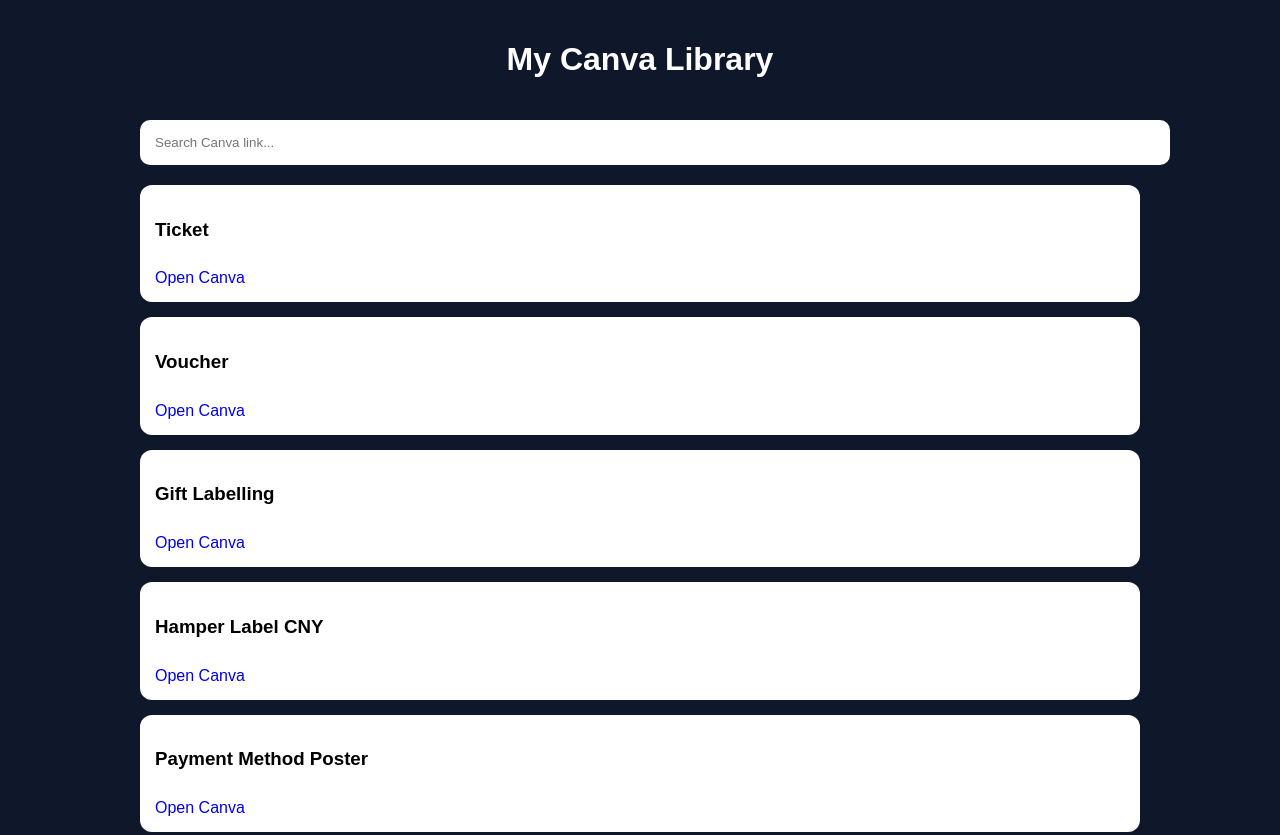
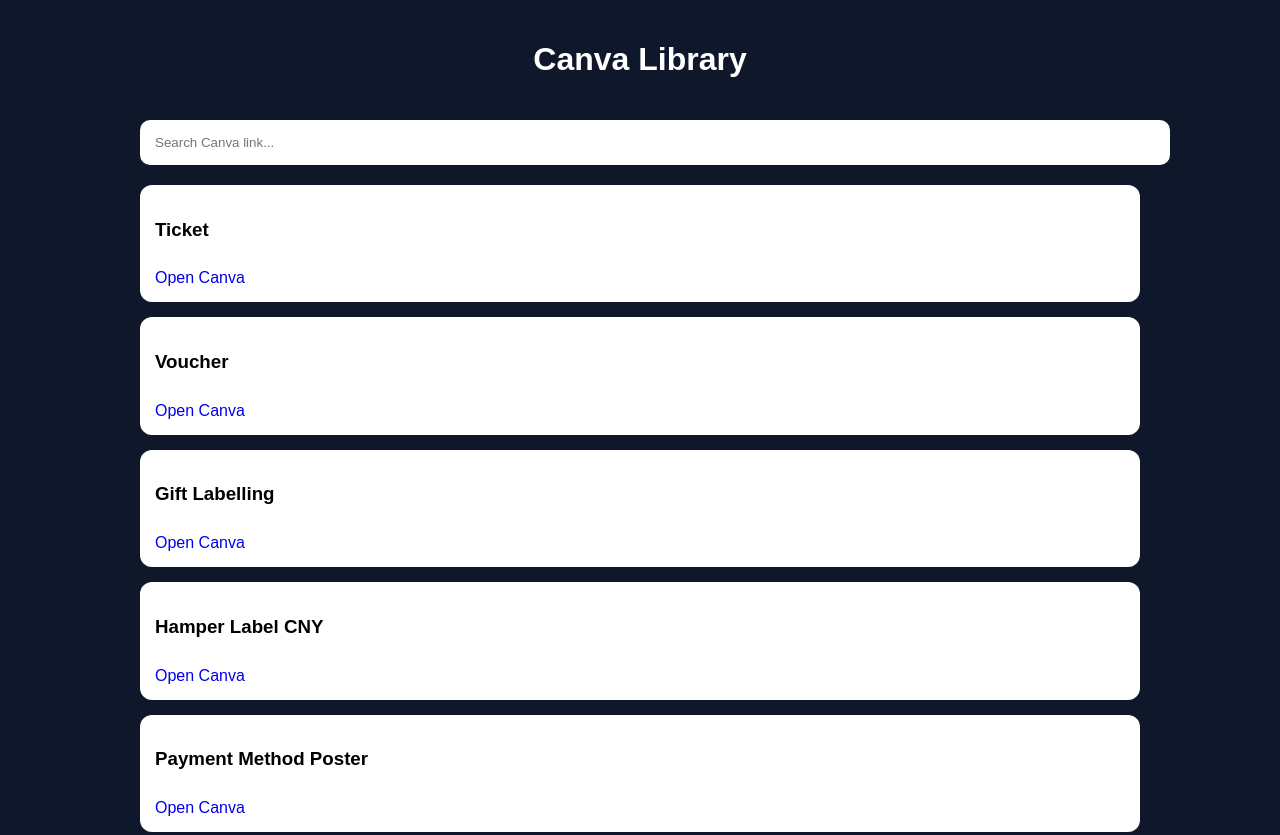
Before and after one commit to nazirullhamizan/canvalink, a plain HTML site: page index.html in a window 1280 px wide. Shown: the top 835 px of the page. Drawn offline with Linux system fonts and the light colour scheme.

Commit message:
Update index.html

```diff
--- a/index.html
+++ b/index.html
@@ -10,7 +10,7 @@
 <body>
 
     <div class="container">
-        <h1>My Canva Library</h1>
+        <h1>Canva Library</h1>
 
         <input
             type="text"
```
